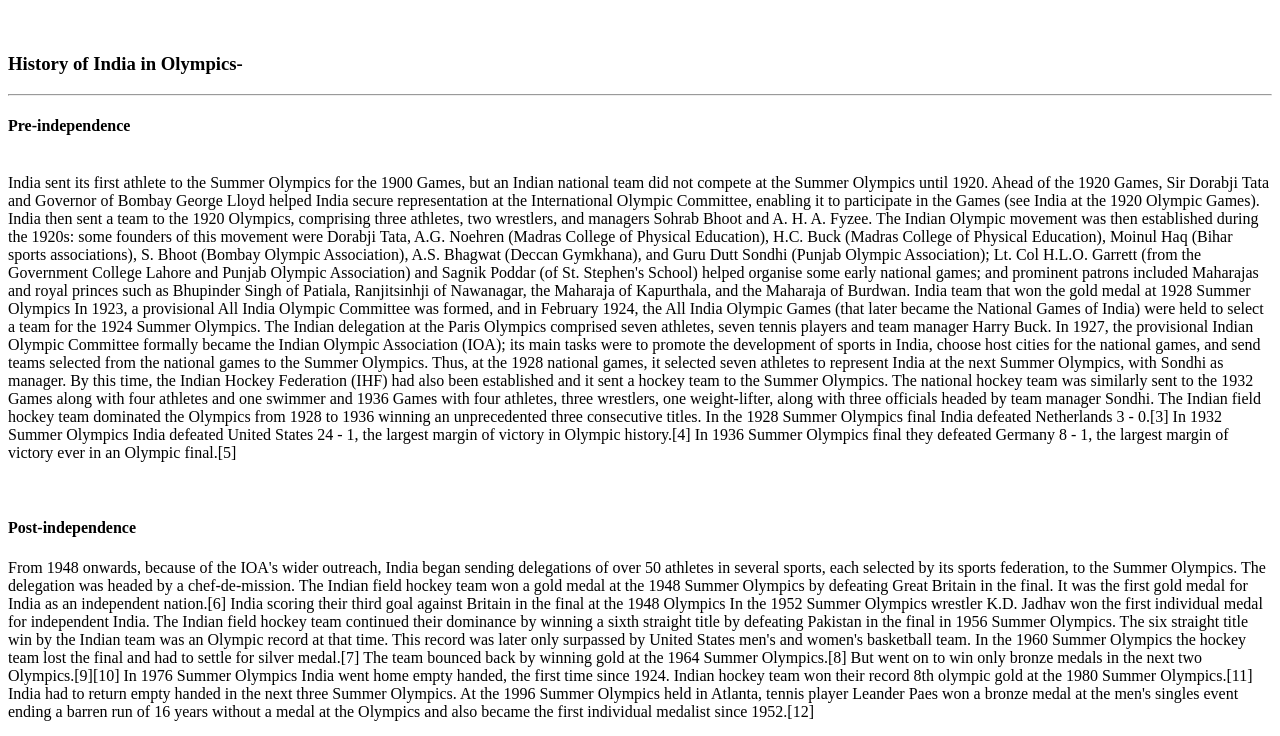
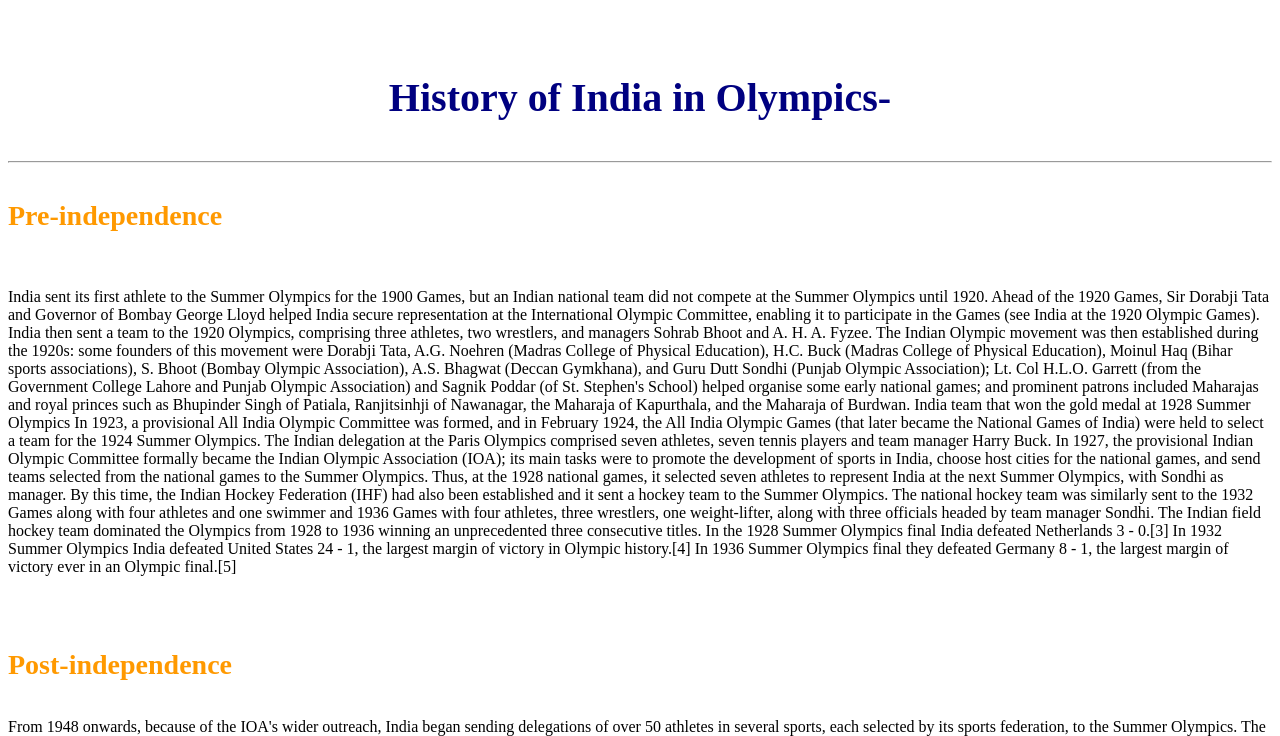
Before and after one commit to SakalakaBBoom/sikka, a plain HTML site: page index.html in a window 1280 px wide. Shown: the part 1249-1985 px from the top of the page. Drawn offline with Linux system fonts and the light colour scheme.

Commit message:
Update style.css

```diff
--- a/style.css
+++ b/style.css
@@ -60,6 +60,15 @@ h2{
       color: #ff9900;
       margin-top: -100px;
   }
+  h3{
+      color: #000080;
+      font-size: 40px;
+text-align: center;
+  }
+  h4{
+      color: #ff9900;
+      font-size: 28px;
+  }
   .low a{
     text-decoration: none;
     color: #4d4d4d;
```
